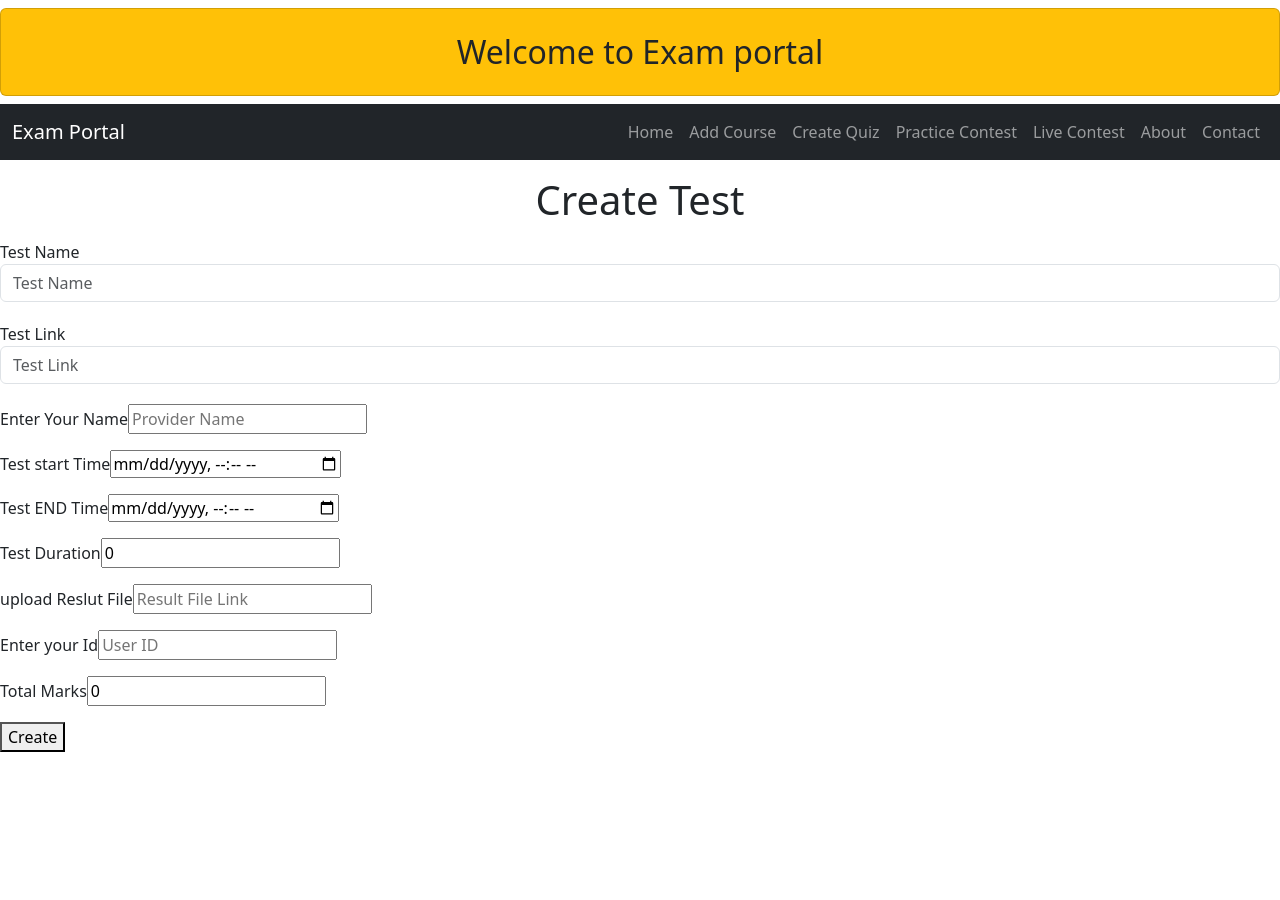
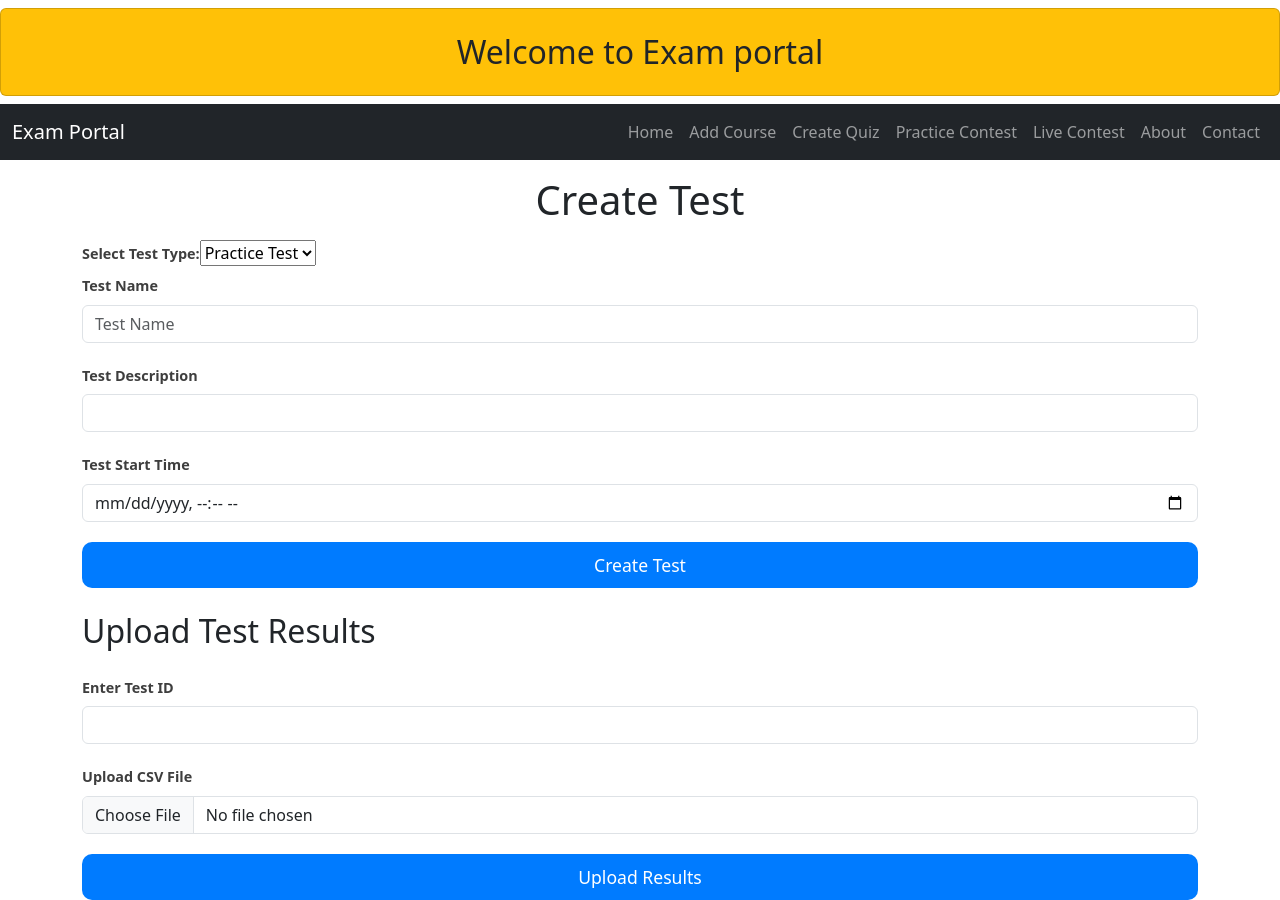
Before and after one commit to 17st/Examserver.Frontend, a React (Create React App) app: page /create-test in a window 1280 px wide. Before the commit the page ends 800 px from the top, so only its background shows below. Built offline with nearby package versions, Linux system fonts and the light colour scheme.

Commit message:
modify createTest.js

```diff
--- a/package.json
+++ b/package.json
@@ -22,6 +22,8 @@
     "web-vitals": "^2.1.4"
   },
   "scripts": {
+    "predeploy": "npm run build",
+    "deploy": "gh-pages -d build",
     "start": "react-scripts start",
     "build": "react-scripts build",
     "test": "react-scripts test",
@@ -44,5 +46,8 @@
       "last 1 firefox version",
       "last 1 safari version"
     ]
+  },
+  "devDependencies": {
+    "gh-pages": "^6.2.0"
   }
 }
--- a/src/components/createTest.js
+++ b/src/components/createTest.js
@@ -1,15 +1,172 @@
 
-import React, { Fragment ,useState } from "react";
-import axios from "axios";
-import { Button, Container, Form, FormGroup, Input } from "reactstrap";
+// import React, { Fragment ,useState } from "react";
+// import axios from "axios";
+// import { Button, Container, Form, FormGroup, Input } from "reactstrap";
 
 
+
+// const CreateTest = () => {
+//     const [testInfo, setTestInfo] = useState({
+//       testName: "",
+//       testLink: "",
+//       testType: "RankBooster", // Default value as per your requirement
+//       providerName: "",
+//       startTime: "",
+//       endTime: "",
+//       timeDuration: 0,
+//       resultFile: "",
+//       userId: "",
+//       createDate: "",
+//       testTotalMarks: 0,
+//     });
+
+//     const [response, setResponse] = useState(null);
+//     const [error, setError] = useState(null);
+
+//     const handleChange = (e) => {
+//       const { name, value } = e.target;
+//       setTestInfo({
+//         ...testInfo,
+//         [name]: value,
+//       });
+//     };
+
+//     const handleSubmit = async (e) => {
+//         e.preventDefault();
+//         try {
+//           const res = await axios.post("http://localhost:8808/api/tests/create", testInfo);
+//           setResponse(res.data);
+//           setError(null);
+//         } catch (err) {
+//           console.error(err);
+//           setError("Error creating test");
+//         }
+//       };
+
+
+//     return (
+//       <Fragment>
+//         <h1 className="text-center my-3">Create Test</h1>
+//         <div>
+//           <form onSubmit={handleSubmit}>
+//             <FormGroup>
+//               <label for="testName">Test Name </label>
+//               <Input
+//                 type="text"
+//                 name="testName"
+//                 placeholder="Test Name"
+//                 value={testInfo.testName}
+//                 onChange={handleChange}
+//                 required
+//               />
+//             </FormGroup>
+//             <FormGroup>
+//             <label for="testLink">Test Link </label>
+//             <Input
+//               type="text"
+//               name="testLink"
+//               placeholder="Test Link"
+//               value={testInfo.testLink}
+//               onChange={handleChange}
+//               required
+//             />
+//             </FormGroup>
+//             <FormGroup>
+//             <label for="providerName">Enter Your Name </label>
+//             <input
+//               type="text"
+//               name="providerName"
+//               placeholder="Provider Name"
+//               value={testInfo.providerName}
+//               onChange={handleChange}
+//             />
+//             </FormGroup>
+//             <FormGroup>
+//             <label for="startTime">Test start Time </label>
+//             <input
+//               type="datetime-local"
+//               name="startTime"
+//               value={testInfo.startTime}
+//               onChange={handleChange}
+//             />
+//             </FormGroup>
+//             <FormGroup>
+//             <label for="endTime">Test END Time </label>
+//             <input
+//               type="datetime-local"
+//               name="endTime"
+//               value={testInfo.endTime}
+//               onChange={handleChange}
+//             />
+//              </FormGroup>
+//              <FormGroup>
+//              <label for="timeDuration">Test Duration </label>
+//             <input
+//               type="number"
+//               name="timeDuration"
+//               placeholder="Time Duration (minutes)"
+//               value={testInfo.timeDuration}
+//               onChange={handleChange}
+//             />
+//             </FormGroup>
+//             <FormGroup>
+//              <label for="resultFile">upload Reslut File </label>
+//             <input
+//               type="text"
+//               name="resultFile"
+//               placeholder="Result File Link"
+//               value={testInfo.resultFile}
+//               onChange={handleChange}
+//             />
+//             </FormGroup>
+//             <FormGroup>
+//              <label for="userId">Enter your Id </label>
+//             <input
+//               type="text"
+//               name="userId"
+//               placeholder="User ID"
+//               value={testInfo.userId}
+//               onChange={handleChange}
+//             />
+//              </FormGroup>
+//              <FormGroup>
+//              <label for="testTotalMarks">Total Marks </label>
+//             <input
+//               type="number"
+//               name="testTotalMarks"
+//               placeholder="Total Marks"
+//               value={testInfo.testTotalMarks}
+//               onChange={handleChange}
+//             />
+//             </FormGroup>
+//             <button type="submit sm">Create</button>
+//           </form>
+//           {response && (
+//             <div>
+//               <h2>Test Created Successfully:</h2>
+//               <pre>{JSON.stringify(response, null, 2)}</pre>
+//             </div>
+//           )}
+//           {error && <p style={{ color: "red" }}>{error}</p>}
+//         </div>
+//       </Fragment>
+//   );
+// };
+
+
+// export default CreateTest;
+
+
+
+import React, { Fragment, useState } from "react";
+import axios from "axios";
+import { Button, Container, Form, FormGroup, Input, Label } from "reactstrap";
 
 const CreateTest = () => {
   const [testInfo, setTestInfo] = useState({
     testName: "",
     testLink: "",
-      testType: "RankBooster", // Default value as per your requirement
+    testType: "RankBooster", // Default value
     providerName: "",
     startTime: "",
     endTime: "",
@@ -18,10 +175,14 @@ const CreateTest = () => {
     userId: "",
     createDate: "",
     testTotalMarks: 0,
+    testDesc: "", // For practice test
   });
 
+  const [isLiveTest, setIsLiveTest] = useState(false); // To toggle between Live Test and Practice Test
   const [response, setResponse] = useState(null);
   const [error, setError] = useState(null);
+  const [csvFile, setCsvFile] = useState(null);
+  const [testId, setTestId] = useState(""); // For uploading the result CSV
 
   const handleChange = (e) => {
     const { name, value } = e.target;
@@ -31,10 +192,35 @@ const CreateTest = () => {
     });
   };
 
+  const handleFileChange = (e) => {
+    setCsvFile(e.target.files[0]);
+  };
+
+  const handleTestTypeChange = (e) => {
+    setIsLiveTest(e.target.value === "Live");
+  };
+
   const handleSubmit = async (e) => {
     e.preventDefault();
+
+    // Depending on the test type (Practice or Live), create appropriate test payload
+    const testPayload = isLiveTest
+      ? {
+          testName: testInfo.testName,
+          testType: testInfo.testType,
+          startTime: testInfo.startTime,
+          endTime: testInfo.endTime,
+          timeDuration: testInfo.timeDuration,
+        }
+      : {
+          testName: testInfo.testName,
+          testType: testInfo.testType,
+          startTime: testInfo.startTime,
+          testDesc: testInfo.testDesc,
+        };
+
     try {
-          const res = await axios.post("http://localhost:8808/api/tests/create", testInfo);
+      const res = await axios.post("http://localhost:8808/api/tests/create", testPayload);
       setResponse(res.data);
       setError(null);
     } catch (err) {
@@ -43,14 +229,46 @@ const CreateTest = () => {
     }
   };
 
+  const handleUploadResults = async (e) => {
+    e.preventDefault();
+    const formData = new FormData();
+    formData.append("file", csvFile);
+    formData.append("testId", testId);
+
+    try {
+      const res = await axios.post("http://localhost:8808/api/tests/upload-results", formData, {
+        headers: {
+          "Content-Type": "multipart/form-data",
+        },
+      });
+      console.log(res.data);
+      alert("Results uploaded successfully!");
+    } catch (err) {
+      console.error(err);
+      alert("Error uploading results.");
+    }
+  };
 
   return (
     <Fragment>
       <h1 className="text-center my-3">Create Test</h1>
-        <div>
+      <Container>
+        {/* Test Type Selection */}
+        <div className="form-group">
+          <Label for="testType">Select Test Type:</Label>
+          <select
+            name="testType"
+            onChange={handleTestTypeChange}
+            value={isLiveTest ? "Live" : "Practice"}
+          >
+            <option value="Practice">Practice Test</option>
+            <option value="Live">Live Test</option>
+          </select>
+        </div>
+
         <form onSubmit={handleSubmit}>
           <FormGroup>
-              <label for="testName">Test Name </label>
+            <Label for="testName">Test Name</Label>
             <Input
               type="text"
               name="testName"
@@ -60,87 +278,72 @@ const CreateTest = () => {
               required
             />
           </FormGroup>
+
+          {/* Conditional Fields based on Test Type */}
+          {isLiveTest ? (
+            <>
               <FormGroup>
-            <label for="testLink">Test Link </label>
+                <Label for="startTime">Test Start Time</Label>
                 <Input
-              type="text"
-              name="testLink"
-              placeholder="Test Link"
-              value={testInfo.testLink}
+                  type="datetime-local"
+                  name="startTime"
+                  value={testInfo.startTime}
                   onChange={handleChange}
                   required
                 />
               </FormGroup>
               <FormGroup>
-            <label for="providerName">Enter Your Name </label>
-            <input
-              type="text"
-              name="providerName"
-              placeholder="Provider Name"
-              value={testInfo.providerName}
+                <Label for="endTime">Test End Time</Label>
+                <Input
+                  type="datetime-local"
+                  name="endTime"
+                  value={testInfo.endTime}
                   onChange={handleChange}
+                  required
                 />
               </FormGroup>
               <FormGroup>
-            <label for="startTime">Test start Time </label>
-            <input
+                <Label for="timeDuration">Test Duration (minutes)</Label>
+                <Input
+                  type="number"
+                  name="timeDuration"
+                  value={testInfo.timeDuration}
+                  onChange={handleChange}
+                  required
+                />
+              </FormGroup>
+            </>
+          ) : (
+            <>
+              <FormGroup>
+                <Label for="testDesc">Test Description</Label>
+                <Input
+                  type="text"
+                  name="testDesc"
+                  value={testInfo.testDesc}
+                  onChange={handleChange}
+                  required
+                />
+              </FormGroup>
+              <FormGroup>
+                <Label for="startTime">Test Start Time</Label>
+                <Input
                   type="datetime-local"
                   name="startTime"
                   value={testInfo.startTime}
                   onChange={handleChange}
+                  required
                 />
               </FormGroup>
-            <FormGroup>
-            <label for="endTime">Test END Time </label>
-            <input
-              type="datetime-local"
-              name="endTime"
-              value={testInfo.endTime}
-              onChange={handleChange}
-            />
-             </FormGroup>
-             <FormGroup>
-             <label for="timeDuration">Test Duration </label>
-            <input
-              type="number"
-              name="timeDuration"
-              placeholder="Time Duration (minutes)"
-              value={testInfo.timeDuration}
-              onChange={handleChange}
-            />
-            </FormGroup>
-            <FormGroup>
-             <label for="resultFile">upload Reslut File </label>
-            <input
-              type="text"
-              name="resultFile"
-              placeholder="Result File Link"
-              value={testInfo.resultFile}
-              onChange={handleChange}
-            />
-            </FormGroup>
-            <FormGroup>
-             <label for="userId">Enter your Id </label>
-            <input
-              type="text"
-              name="userId"
-              placeholder="User ID"
-              value={testInfo.userId}
-              onChange={handleChange}
-            />
-             </FormGroup>
-             <FormGroup>
-             <label for="testTotalMarks">Total Marks </label>
-            <input
-              type="number"
-              name="testTotalMarks"
-              placeholder="Total Marks"
-              value={testInfo.testTotalMarks}
-              onChange={handleChange}
-            />
-            </FormGroup>
-            <button type="submit sm">Create</button>
+            </>
+          )}
+
+          <Button type="submit" color="primary">
+            Create Test
+          </Button>
         </form>
+
+        {/* Display Response */}
         {response && (
           <div>
             <h2>Test Created Successfully:</h2>
@@ -148,10 +351,31 @@ const CreateTest = () => {
           </div>
         )}
         {error && <p style={{ color: "red" }}>{error}</p>}
-        </div>
+
+        {/* Upload Test Results */}
+        <h2 className="my-4">Upload Test Results</h2>
+        <form onSubmit={handleUploadResults}>
+          <FormGroup>
+            <Label for="testId">Enter Test ID</Label>
+            <Input
+              type="text"
+              name="testId"
+              value={testId}
+              onChange={(e) => setTestId(e.target.value)}
+              required
+            />
+          </FormGroup>
+          <FormGroup>
+            <Label for="csvFile">Upload CSV File</Label>
+            <Input type="file" name="csvFile" onChange={handleFileChange} required />
+          </FormGroup>
+          <Button type="submit" color="secondary">
+            Upload Results
+          </Button>
+        </form>
+      </Container>
     </Fragment>
   );
 };
 
-
 export default CreateTest;
```
Also changed, not shown: 1 other file (tests, documents, lock files or other folders). Lines whose indentation alone changed are shown as unchanged.
